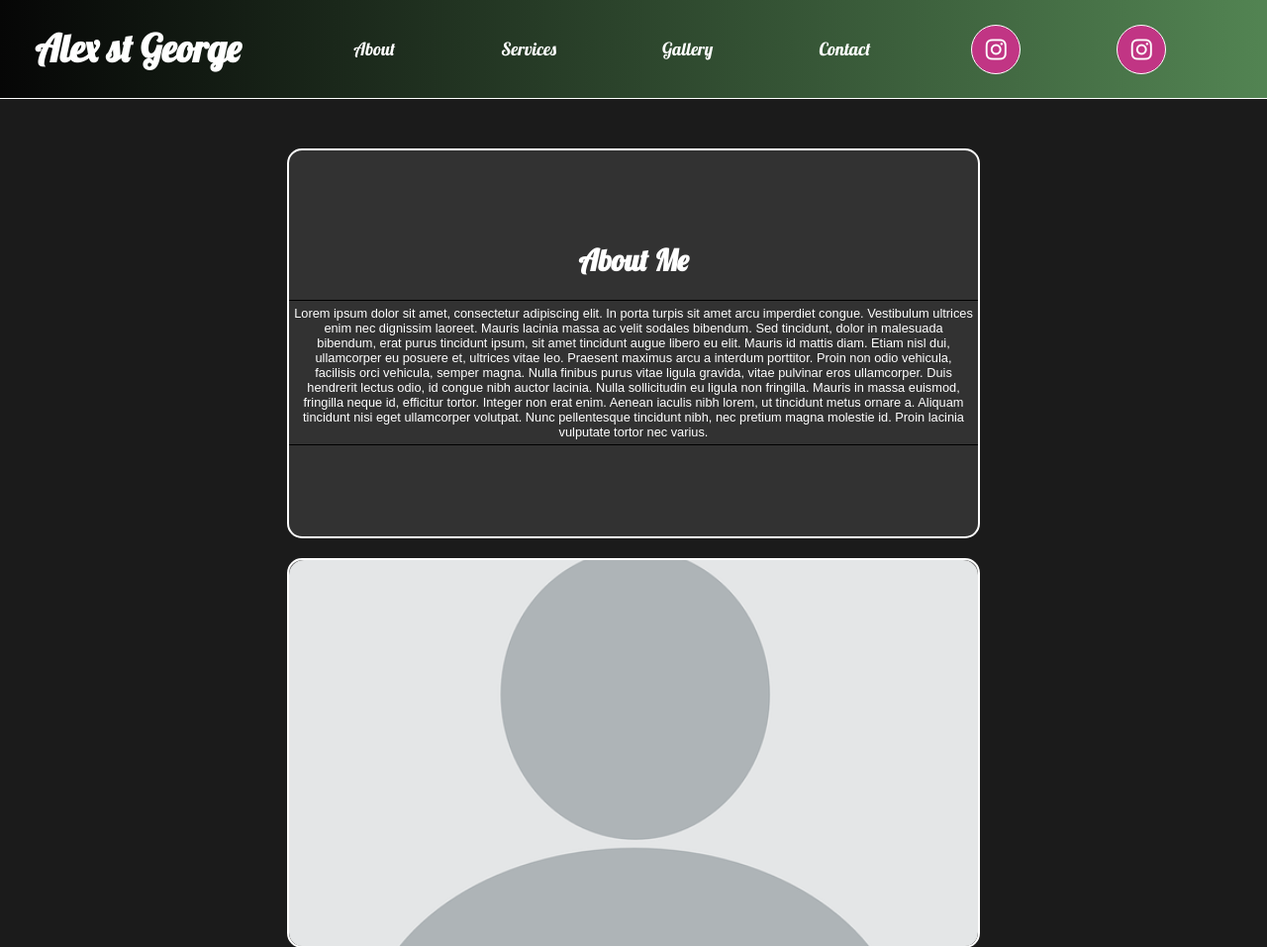
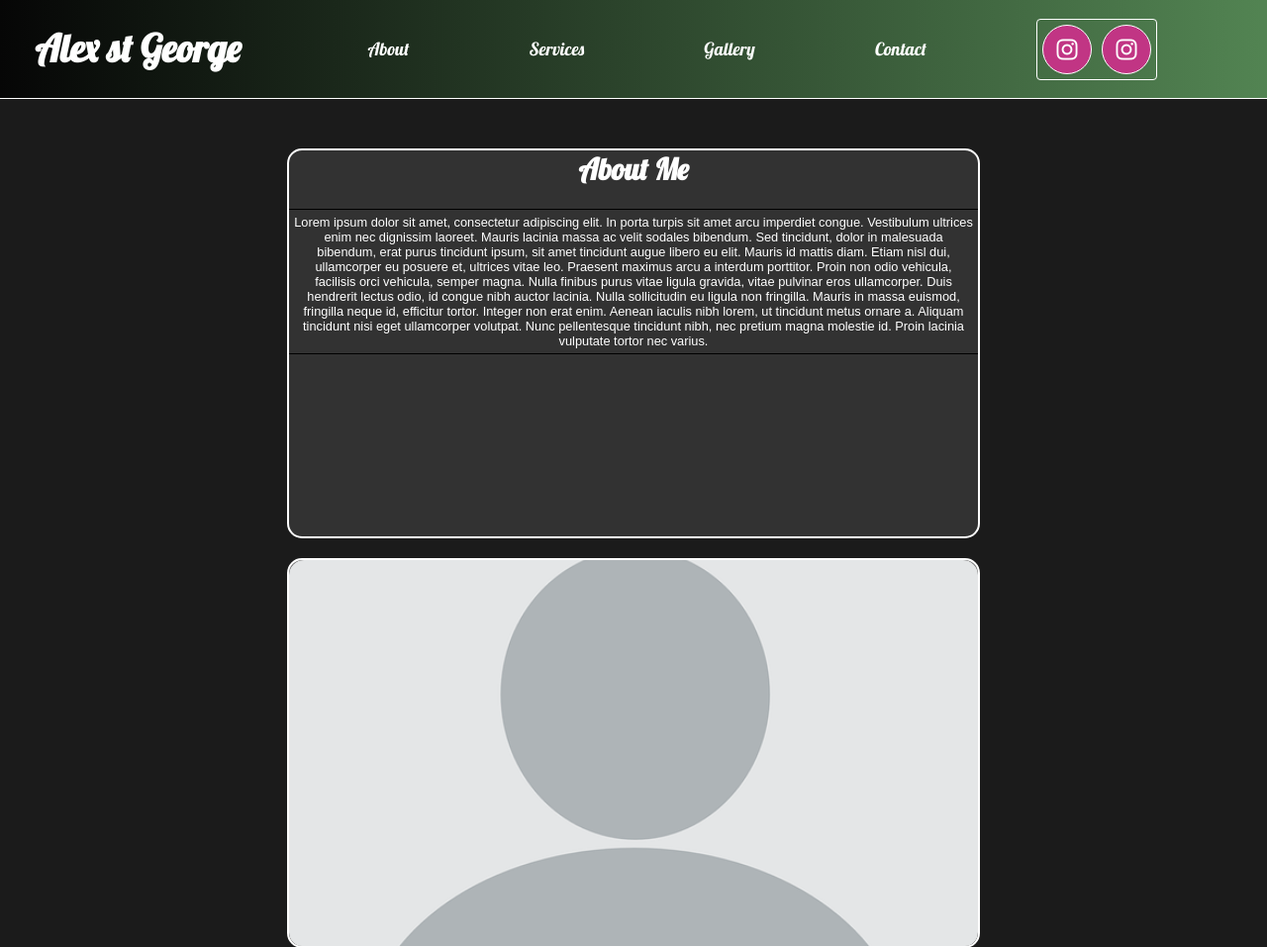
Before and after one commit to none-type/tattoo_website, a Django app: page / in a window 1280 px wide. Shown: the top 957 px of the page at 99% size. Run offline with Django 5.2, Linux system fonts and the light colour scheme; data comes from the database, SQL or seed files in the repository; both versions use the stored data as it was after the commit.

Commit message:
fixed insta icon, text pos in about/service

```diff
--- a/static/styles.css
+++ b/static/styles.css
@@ -99,6 +99,14 @@ html {
     opacity: 0.7; /* Adds opacity on hover */
     cursor: pointer; /* Changes the cursor to a pointer */
 
+}
+
+.nav-social {
+    display: inline-flex;
+    flex-direction: row;
+    border: 1px solid white;
+    border-radius: 4px;
+    justify-content: center;
 }
 
 .hamburger {
@@ -337,13 +345,7 @@ p.services-paragraph {
 }
 
 
-/* Styles for boxes with flex container */
-.box1, .box4 {
-    display: flex; /* Use flexbox for layout */
-    flex-direction: column; /* Align items vertically */
-    justify-content: center; /* Center items vertically */
-    text-align: center; /* Center text horizontally */
-}
+
 
 
 
@@ -405,8 +407,8 @@ p.services-paragraph {
 
 .modal-close {
     position: absolute;
-    top: 20px;
-    right: 20px;
+    top: 25px;
+    right: 25px;
     font-size: 2rem;
     color: white;
     cursor: pointer;
--- a/webapp/templates/index.html
+++ b/webapp/templates/index.html
@@ -37,17 +37,19 @@
 	        <li class="list-link"><a href="#contact">Contact</a></li>
 
 
-
-	        <li class="instagram">
+	   	<div class="nav-social">
+	        <div class="instagram">
 			    <a href="https://www.instagram.com/saintgeorgetattoo/" target="_blank">
 			        <i class="fab fa-instagram"></i>
 			    </a>
-			</li>
-			<li class="instagram">
+
+			</div>
+			<div class="instagram">
 			    <a href="https://www.instagram.com/cyberbite2000/" target="_blank">
 			        <i class="fab fa-instagram"></i>
 			    </a>
-			</li>
+			</div>
+		</div>
 	    </ul>
 	    <div class="hamburger" onclick="toggleMenu()">
             <div></div>
@@ -134,20 +136,21 @@
 		        <a class="email-text">email@email.com</a>
 		        <br>
 		        <p>Social Media :</p>
-		        <div class="social-links">
-		            <ul>
-				        <li class="instagram">
+		        <br>
+		        <div class="nav-social">
+			        <div class="instagram">
 					    <a href="https://www.instagram.com/saintgeorgetattoo/" target="_blank">
 					        <i class="fab fa-instagram"></i>
 					    </a>
-						</li>
-						<li class="instagram">
+
+					</div>
+					<div class="instagram">
 					    <a href="https://www.instagram.com/cyberbite2000/" target="_blank">
 					        <i class="fab fa-instagram"></i>
 					    </a>
-						</li>
-		            </ul>
 					</div>
+				</div>
+				<p>|___|</p>
 		    </div>
 		</div>
 
```
Also changed, not shown: db.sqlite3. Lines whose indentation alone changed are shown as unchanged.
